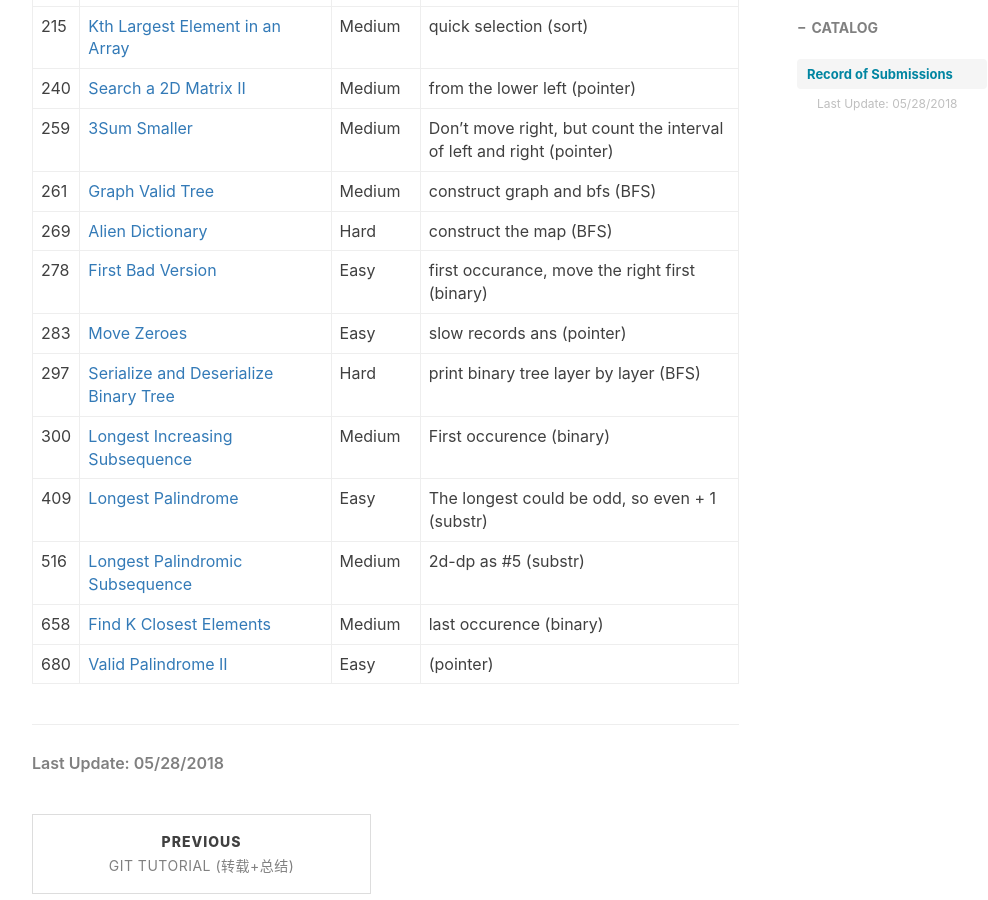
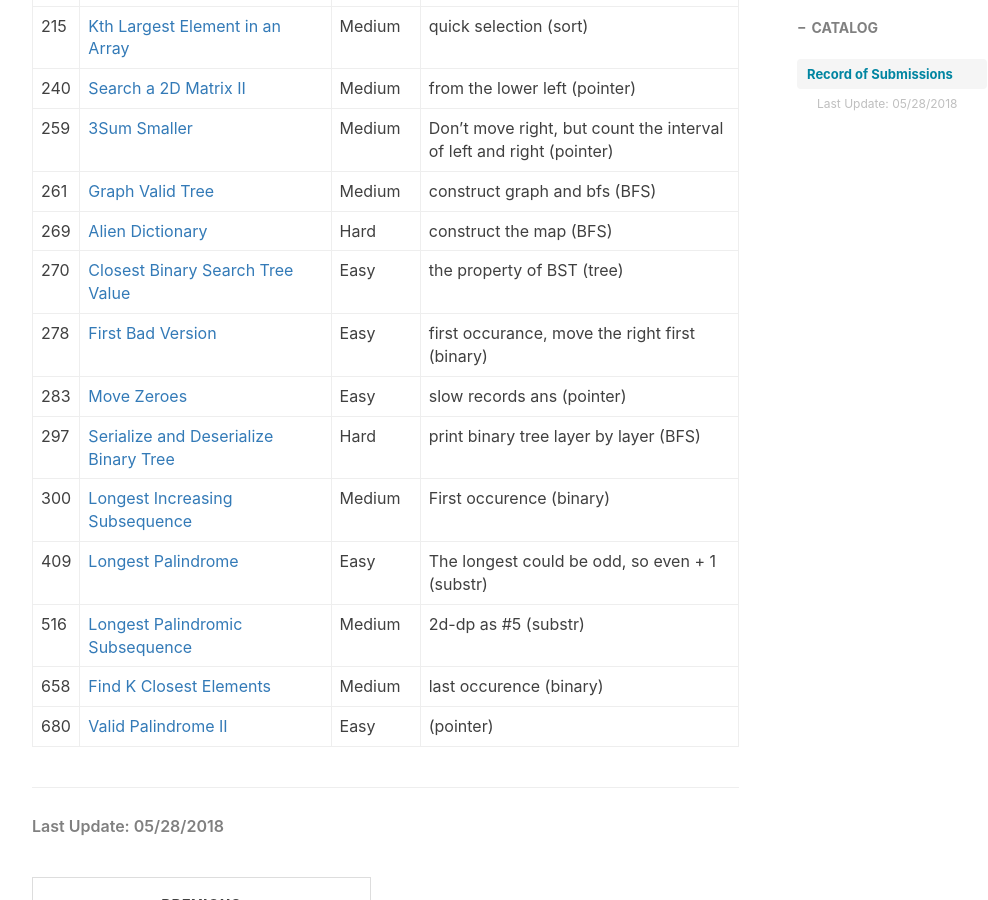
Before and after one commit to ly16/ly16.github.io, a Jekyll site: the page built from _posts/2018-05-18-leetcode-record-round1.md, in a window 1280 px wide and 900 px high, scrolled down 2842 px. Shown: the whole window, without its empty margins (233-1221 px from the left). Built offline with Jekyll 4.4.1, drawn with Linux system fonts in a browser that asks for light colours; nearby versions of some CDN libraries; comment, search, counter and statistics services are not loaded.

Commit message:
Update 2018-05-18-leetcode-record-round1.md

```diff
--- a/_posts/2018-05-18-leetcode-record-round1.md
+++ b/_posts/2018-05-18-leetcode-record-round1.md
@@ -62,6 +62,7 @@ tags:
 |259|[3Sum Smaller](https://github.com/ly16/LC-Practice/blob/master/3Sum%20Smaller.java)|Medium|Don't move right, but count the interval of left and right (pointer)|
 |261|[Graph Valid Tree](https://github.com/ly16/LC-Practice/blob/master/Graph%20Valid%20Tree.java)|Medium|construct graph and bfs (BFS)|
 |269|[ Alien Dictionary](https://github.com/ly16/LC-Practice/blob/master/Alien%20Dictionary.java)|Hard|construct the map (BFS)|
+|270|[Closest Binary Search Tree Value](https://github.com/ly16/LC-Practice/blob/master/Closest%20Number%20In%20Binary%20Search%20Tree.java)|Easy|the property of BST (tree)|
 |278|[First Bad Version](https://github.com/ly16/LC-Practice/blob/master/First%20Bad%20Version.java)|Easy|first occurance, move the right first (binary)|
 |283|[Move Zeroes](https://github.com/ly16/LC-Practice/blob/master/Move%200s%20To%20The%20End%20II.java)|Easy|slow records ans (pointer)|
 |297|[Serialize and Deserialize Binary Tree](https://github.com/ly16/LC-Practice/blob/master/Binary%20Tree%20Serialization.java)|Hard|print binary tree layer by layer (BFS)|
```
